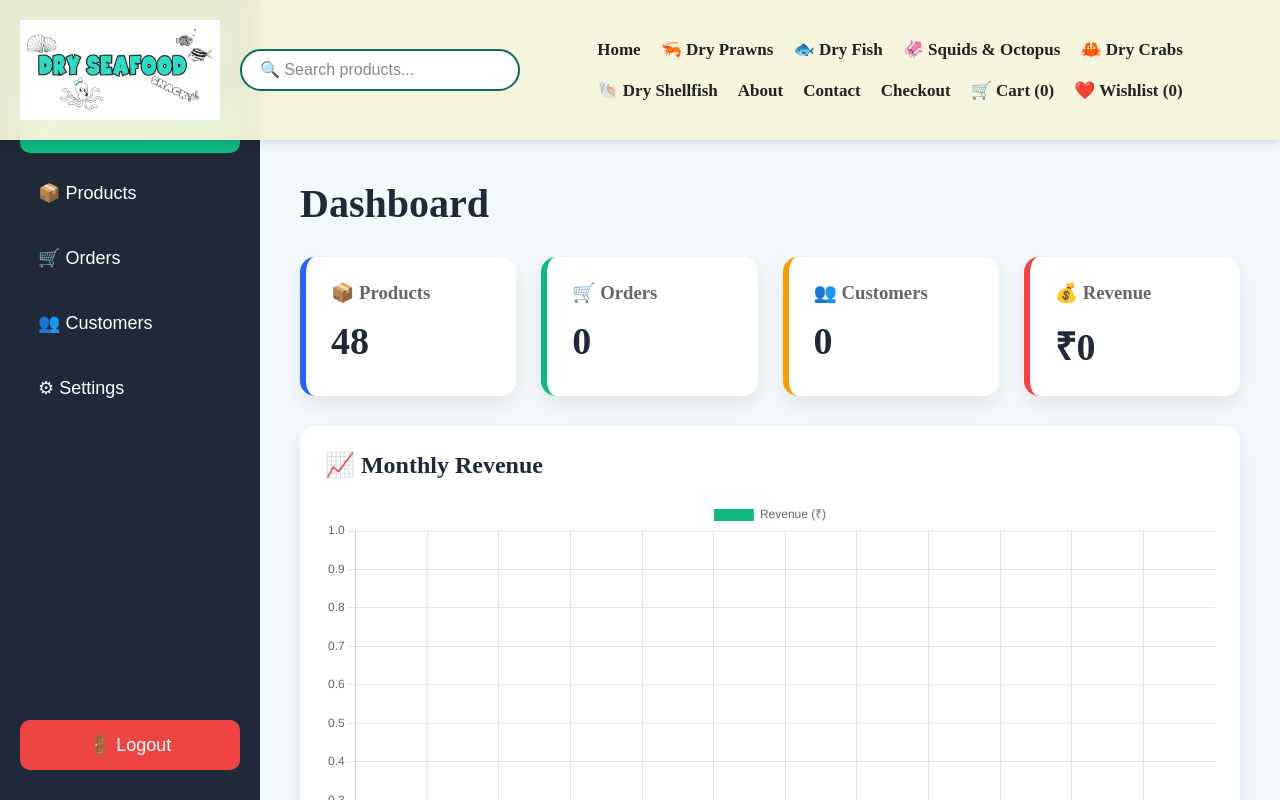
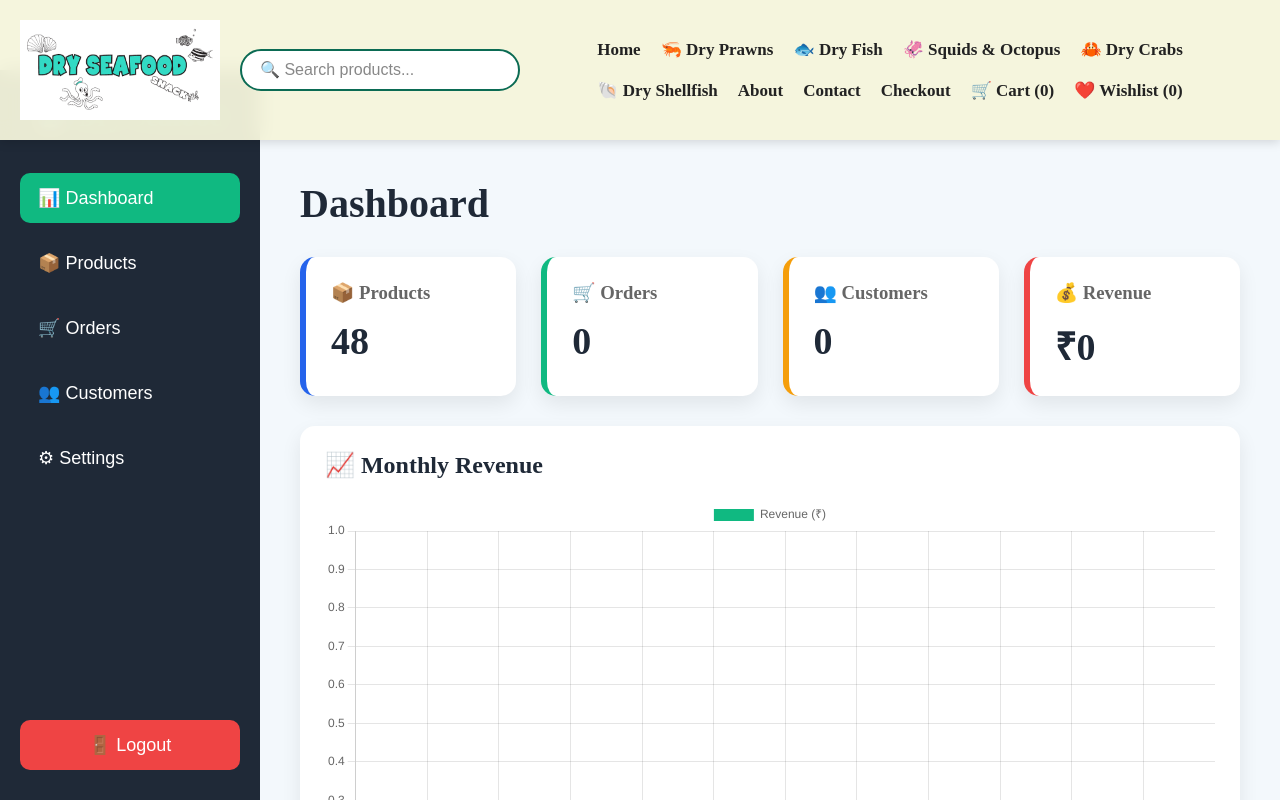
Before and after one commit to DileepK-143/my-react-dry-fish-sales, a React (Vite) app: page /admin in a window 1280 px wide. Shown: the top 800 px of the page. Built offline with nearby package versions, Linux system fonts and the light colour scheme.

Commit message:
Latest updates

```diff
--- a/src/Components/AdminSidebar.css
+++ b/src/Components/AdminSidebar.css
@@ -1,16 +1,14 @@
-.admin-sidebar{
-    width:260px;
-    height:100vh;
-    background:#1f2937;
-    color:white;
-    position:fixed;
-    left:0;
-    top:0;
-
-    display:flex;
-    flex-direction:column;
-
-    padding:30px 20px;
+.admin-sidebar {
+    width: 260px;
+    height: calc(100vh - 70px);
+    background: #1f2937;
+    color: white;
+    position: fixed;
+    left: 0;
+    top: 70px;   /* Navbar height */
+    display: flex;
+    flex-direction: column;
+    padding: 30px 20px;
 }
 
 .admin-logo{
```
